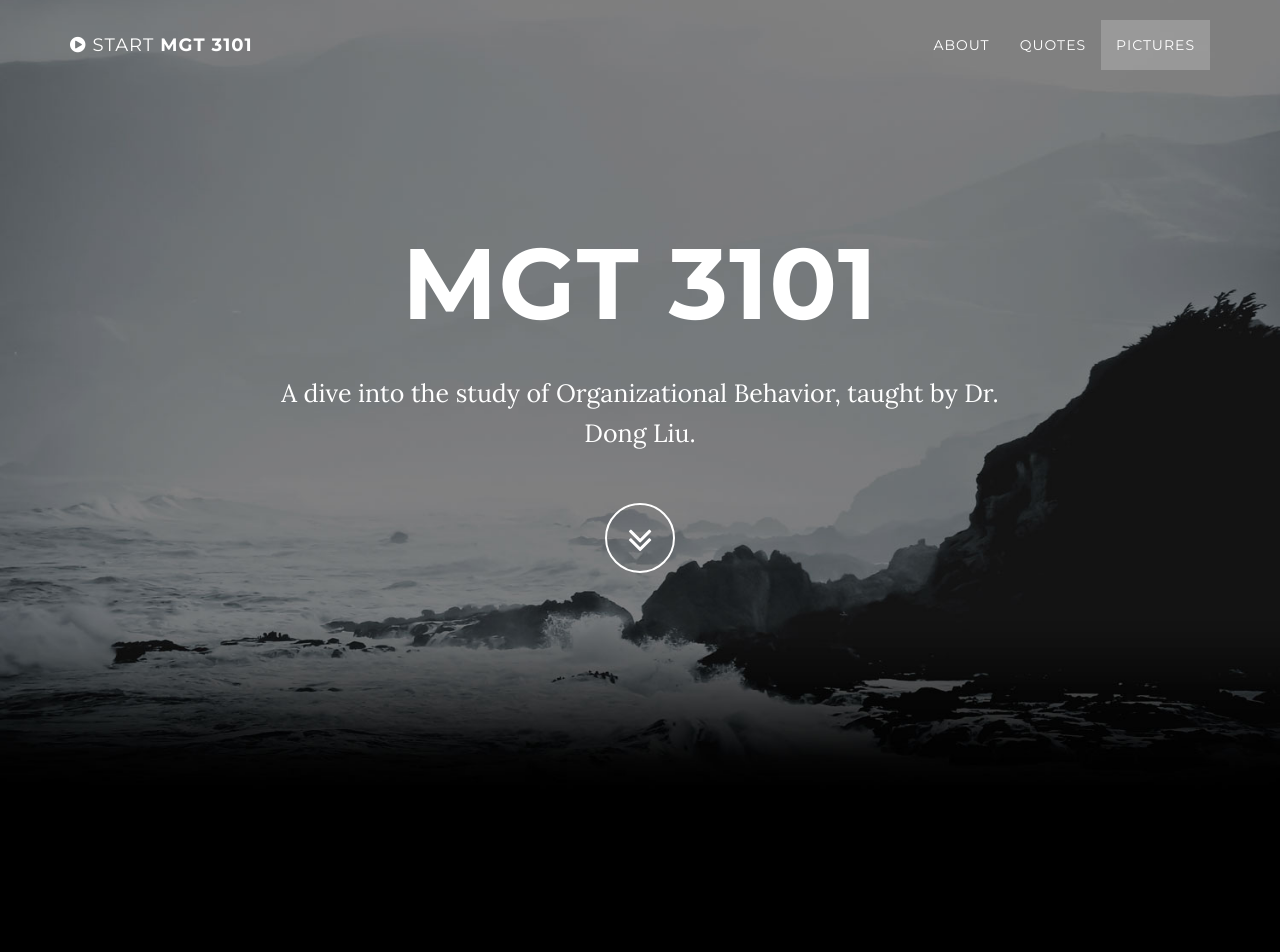
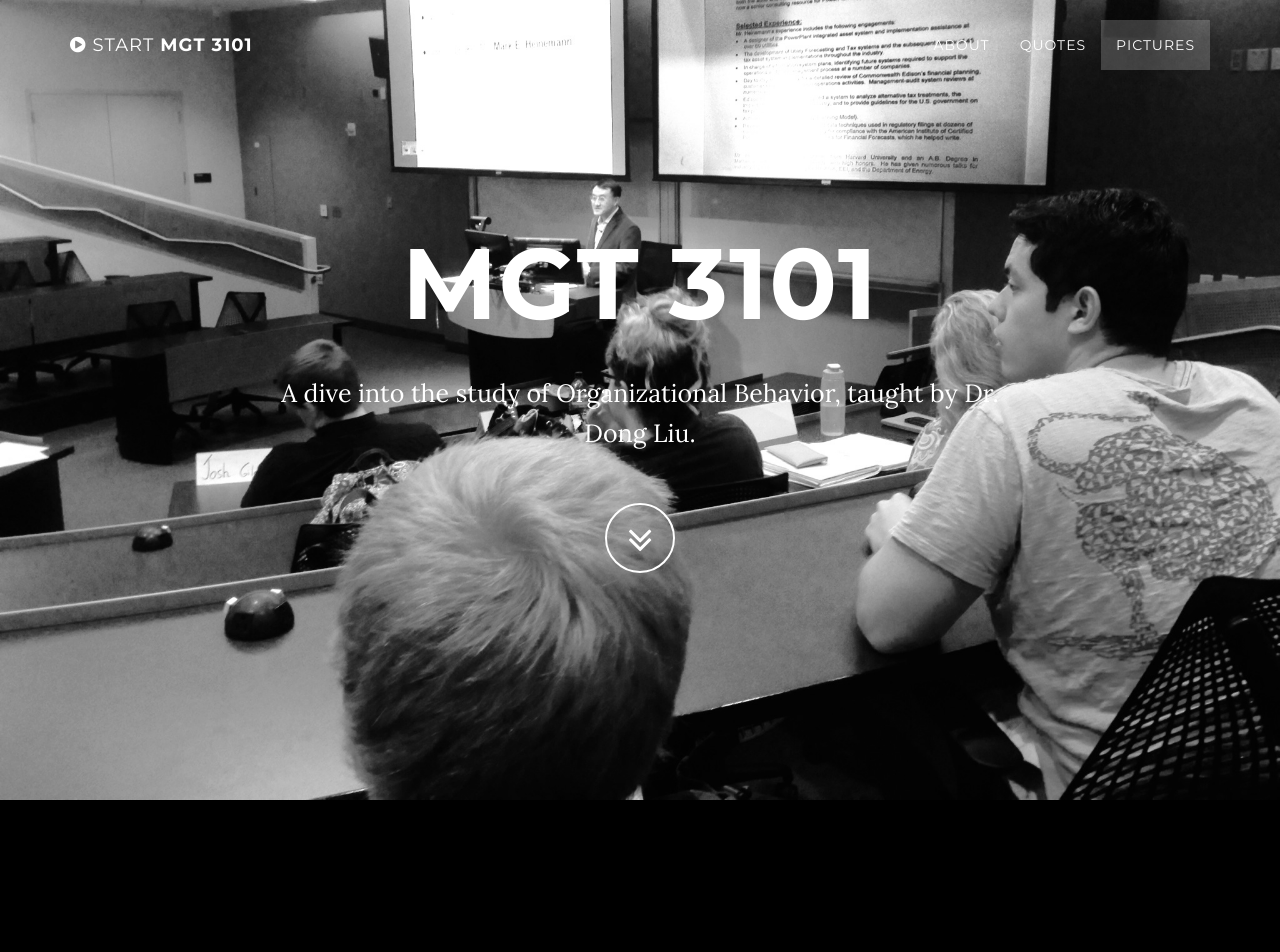
Before and after one commit to chumbalayaa/MGT3101, a Flask app: page / in a window 1280 px wide. Shown: the top 952 px of the page. Run offline with Flask 2, Linux system fonts and the light colour scheme; some libraries are stand-ins or nearby versions.

Commit message:
New pics

```diff
--- a/mgt3101/static/css/grayscale.css
+++ b/mgt3101/static/css/grayscale.css
@@ -127,7 +127,7 @@ a:focus {
     padding: 100px 0;
     text-align: center;
     color: #fff;
-    background: url(../img/intro-bg.jpg) no-repeat bottom center scroll;
+    background: url(../images/dong_teaching.JPG) no-repeat bottom center scroll;
     background-color: #000;
     -webkit-background-size: cover;
     -moz-background-size: cover;
@@ -245,7 +245,7 @@ a:focus {
     width: 100%;
     padding: 50px 0;
     color: #fff;
-    background: url(../images/done_teaching.JPG) no-repeat center center scroll;
+    background: url(../images/back_class.JPG) no-repeat center center scroll;
     background-color: #000;
     -webkit-background-size: cover;
     -moz-background-size: cover;
```
